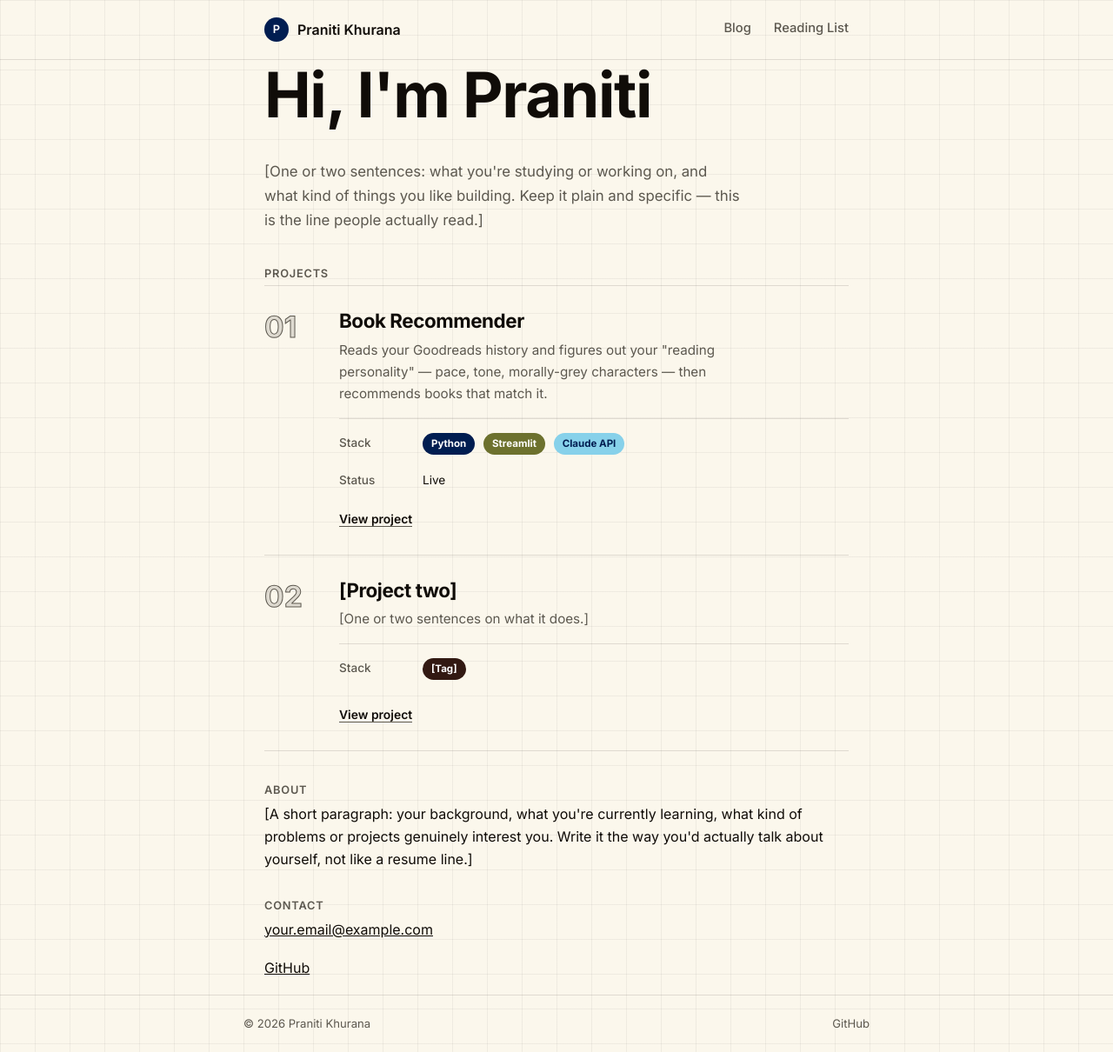
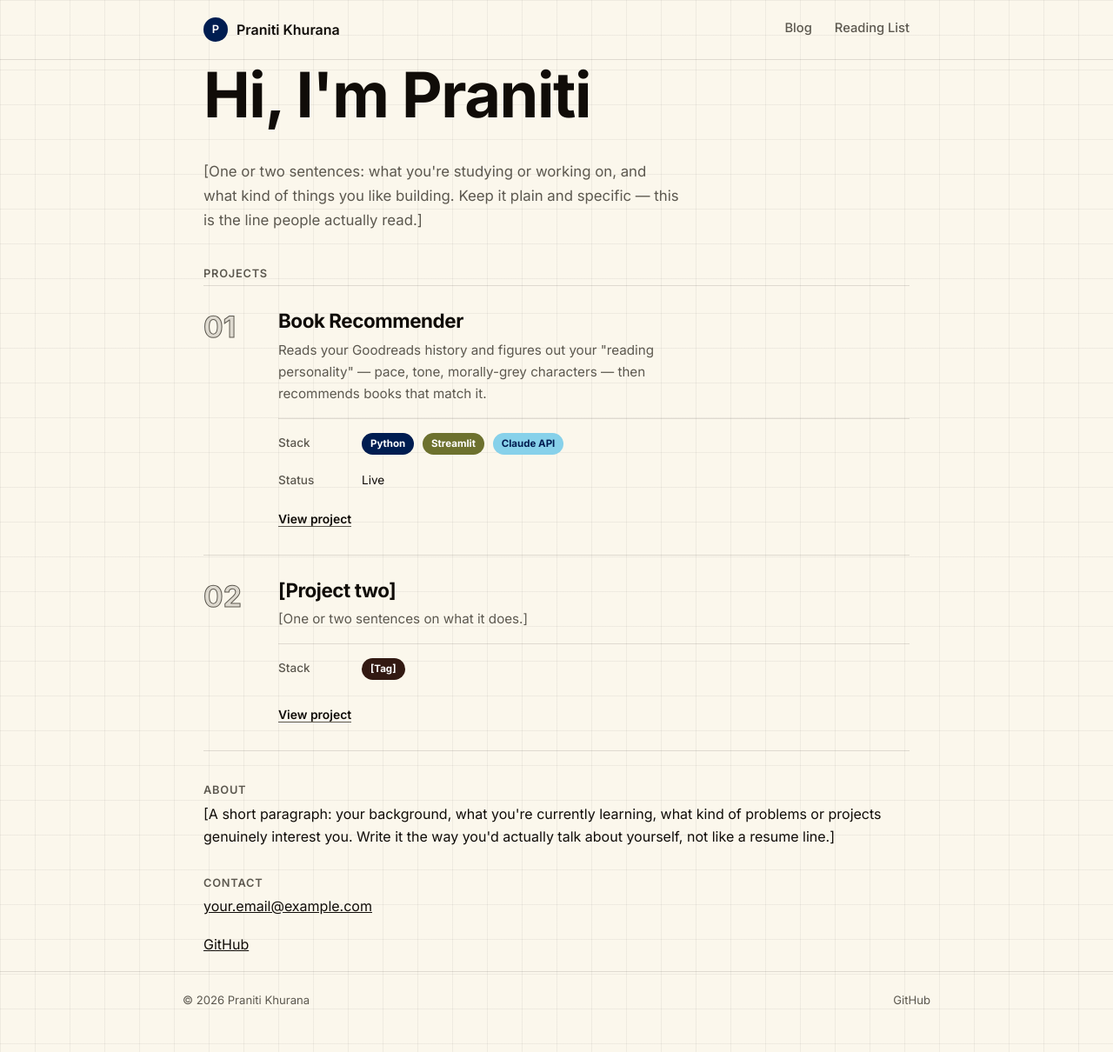
Before and after one commit to pranitidumb/pranitidumb.github.io, a Jekyll site: the page built from index.md, in a window 1280 px wide. Shown: the whole page at 87% size. Built offline with Jekyll 4.4.1, drawn with Linux system fonts in a browser that asks for light colours.

Commit message:
Widen content column on large screens

```diff
--- a/assets/css/style.css
+++ b/assets/css/style.css
@@ -39,8 +39,13 @@ body {
 
 .wrap {
   max-width: var(--max-width);
-  margin: 0 auto;
+  width: 100%;
+  margin-left: auto;
+  margin-right: auto;
   padding: 0 24px;
+}
+@media (min-width: 1100px) {
+  .wrap { max-width: 860px; }
 }
 
 a { color: inherit; }
```
